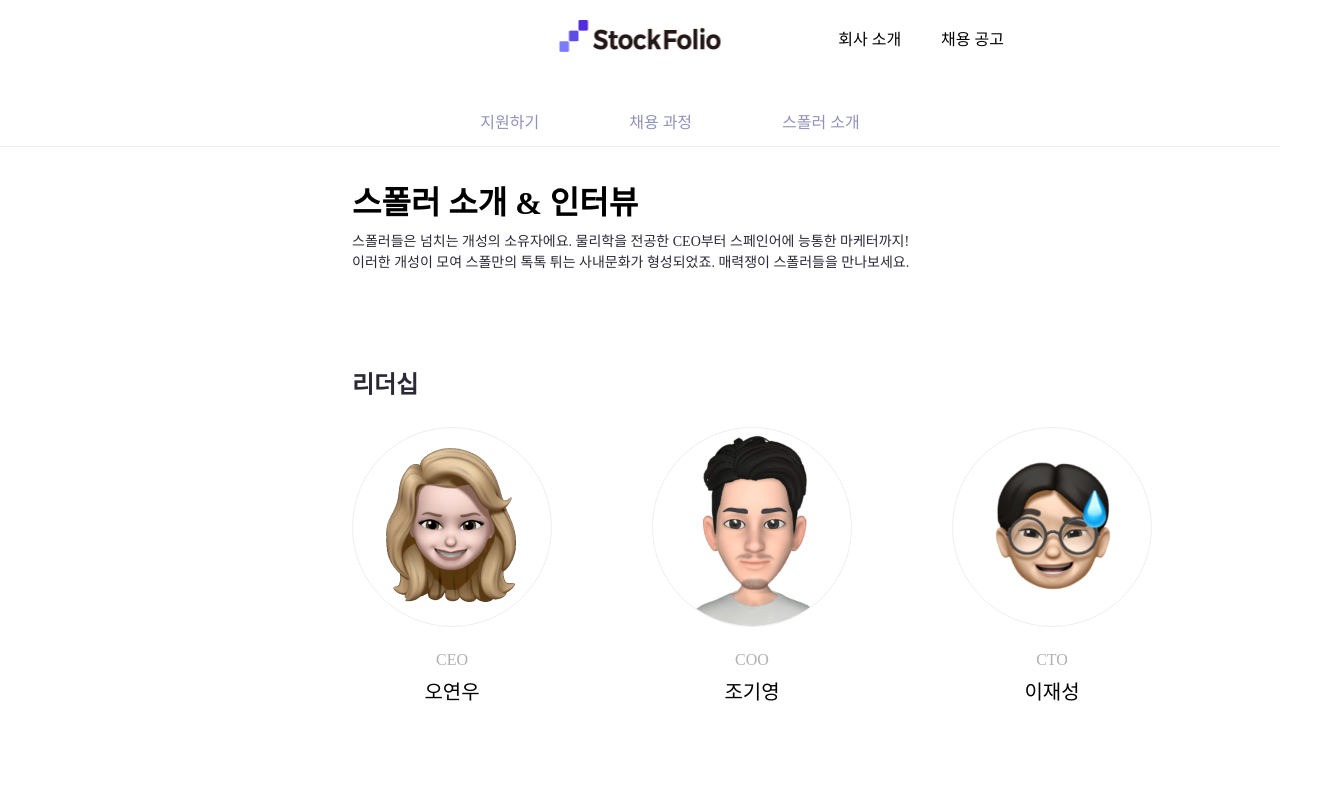
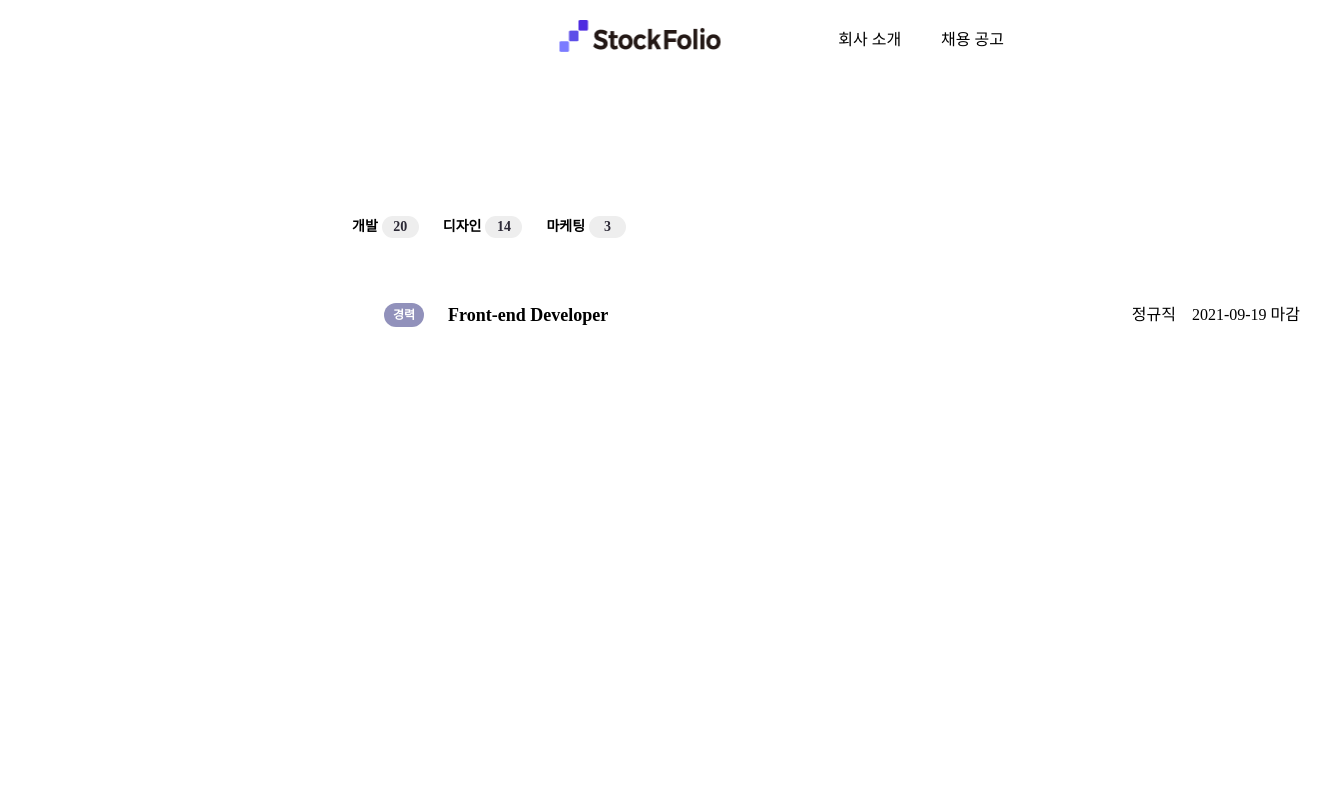
Before and after one commit to kor-sams-dev/Stockfolio_adminPage_Front, a React (Create React App) app: page / in a window 1280 px wide. Shown: the top 789 px of the page, 1332 px wide, since content can reach past the window. Built offline with nearby package versions, Linux system fonts and the light colour scheme.

Commit message:
feat: 지원하기 페이지 80% 구현

```diff
--- a/src/App.tsx
+++ b/src/App.tsx
@@ -3,13 +3,15 @@ import React from "react";
 import Nav from "./components/templates/Nav";
 import TeamIntro from "./components/pages/TeamIntro";
 import Label from "./components/UI/atoms/Labels/Label";
+import ApplyList from "./components/templates/ApplyList";
 // import Landing from "./components/pages/Landing";
 
 function App(): JSX.Element {
   return (
     <div className="App">
       <Nav />
-      <TeamIntro />
+      {/* <TeamIntro /> */}
+      <ApplyList />
       {/* <Landing /> */}
     </div>
   );
--- /dev/null
+++ b/src/components/UI/atoms/Labels/QuantityLabel.tsx
@@ -0,0 +1,39 @@
+import React from "react";
+import styled from "styled-components";
+
+import { QuantityLabelProps } from "../../../../models/commonInterfaces";
+import theme from "../../../../styles/theme";
+
+const Text = styled.span`
+  color: ${theme.color.black};
+  font-size: 14px;
+  font-weight: 700;
+`;
+
+const Box = styled.div`
+  display: flex;
+  justify-content: center;
+  align-items: center;
+  width: 37px;
+  height: 22px;
+  background-color: ${theme.color.greyLight2};
+  border-radius: 11px;
+
+  &:hover {
+    background-color: ${theme.color.mainDeep};
+  }
+
+  &:hover ${Text} {
+    color: ${theme.color.white};
+  }
+`;
+
+function QuantityLabel({ quantity }: QuantityLabelProps): JSX.Element {
+  return (
+    <Box>
+      <Text>{quantity || 0}</Text>
+    </Box>
+  );
+}
+
+export default QuantityLabel;
--- /dev/null
+++ b/src/components/templates/ApplyList.tsx
@@ -0,0 +1,113 @@
+import React from "react";
+import styled from "styled-components";
+
+import Inner from "../../styles/Inner";
+import QuantityLabel from "../UI/atoms/Labels/QuantityLabel";
+import Heading2 from "../UI/atoms/texts/Heading2";
+import theme from "../../styles/theme";
+import Label from "../UI/atoms/Labels/Label";
+
+const Container = styled.div`
+  display: flex;
+  justify-content: center;
+  align-items: center;
+  flex-direction: column;
+  margin-top: 176px;
+`;
+
+const ApplyNavBar = styled.ul`
+  display: flex;
+  justify-content: flex-start;
+  align-items: center;
+  padding: 40px 0;
+`;
+
+const PositionName = styled.span`
+  padding-right: 4px;
+  font-size: 14px;
+  font-weight: 700;
+`;
+
+const PositionList = styled.li`
+  display: flex;
+  align-items: center;
+
+  & + li {
+    padding-left: 24px;
+  }
+
+  &:hover ${PositionName} {
+    color: ${theme.color.mainDeep};
+  }
+`;
+
+const RecruitListBox = styled.ul``;
+
+const RecruitList = styled.li`
+  display: flex;
+  justify-content: space-between;
+  padding: 24px 32px;
+  width: 980px;
+  height: 74px;
+  border-radius: 16px;
+
+  &:hover {
+    background-color: ${theme.color.greyLight1};
+  }
+`;
+
+const Box = styled.div`
+  display: flex;
+  align-items: center;
+`;
+
+const PaddingBox = styled.div`
+  padding-left: 24px;
+`;
+
+const Employment = styled.span``;
+
+const Deadline = styled.span`
+  padding-left: 16px;
+`;
+
+function ApplyList(): JSX.Element {
+  return (
+    <Container>
+      <Inner size="narrow">
+        <ApplyNavBar>
+          <PositionList>
+            <PositionName>개발</PositionName>
+            <QuantityLabel quantity={20} />
+          </PositionList>
+          <PositionList>
+            <PositionName>디자인</PositionName>
+            <QuantityLabel quantity={14} />
+          </PositionList>
+          <PositionList>
+            <PositionName>마케팅</PositionName>
+            <QuantityLabel quantity={3} />
+          </PositionList>
+        </ApplyNavBar>
+        <RecruitListBox>
+          <RecruitList>
+            <Box>
+              <Label stance="senior" />
+              <PaddingBox>
+                <Heading2 fontSize={18} fontWeight={700}>
+                  Front-end Developer
+                </Heading2>
+              </PaddingBox>
+            </Box>
+            <Box>
+              <Employment>정규직</Employment>
+              <Deadline>2021-09-19 마감</Deadline>
+            </Box>
+          </RecruitList>
+        </RecruitListBox>
+      </Inner>
+    </Container>
+  );
+}
+
+export default ApplyList;
--- a/src/models/commonInterfaces.ts
+++ b/src/models/commonInterfaces.ts
@@ -18,6 +18,10 @@ interface SquareBtnProps extends TextProps {
 
 interface LabelProps {
   stance: "senior" | "junior";
+}
+
+interface QuantityLabelProps {
+  quantity?: number;
 }
 
 interface DescProps extends TextProps {
@@ -55,6 +59,7 @@ export type {
   TextProps,
   SquareBtnProps,
   LabelProps,
+  QuantityLabelProps,
   DescProps,
   ImgProps,
   IdxProps,
```
